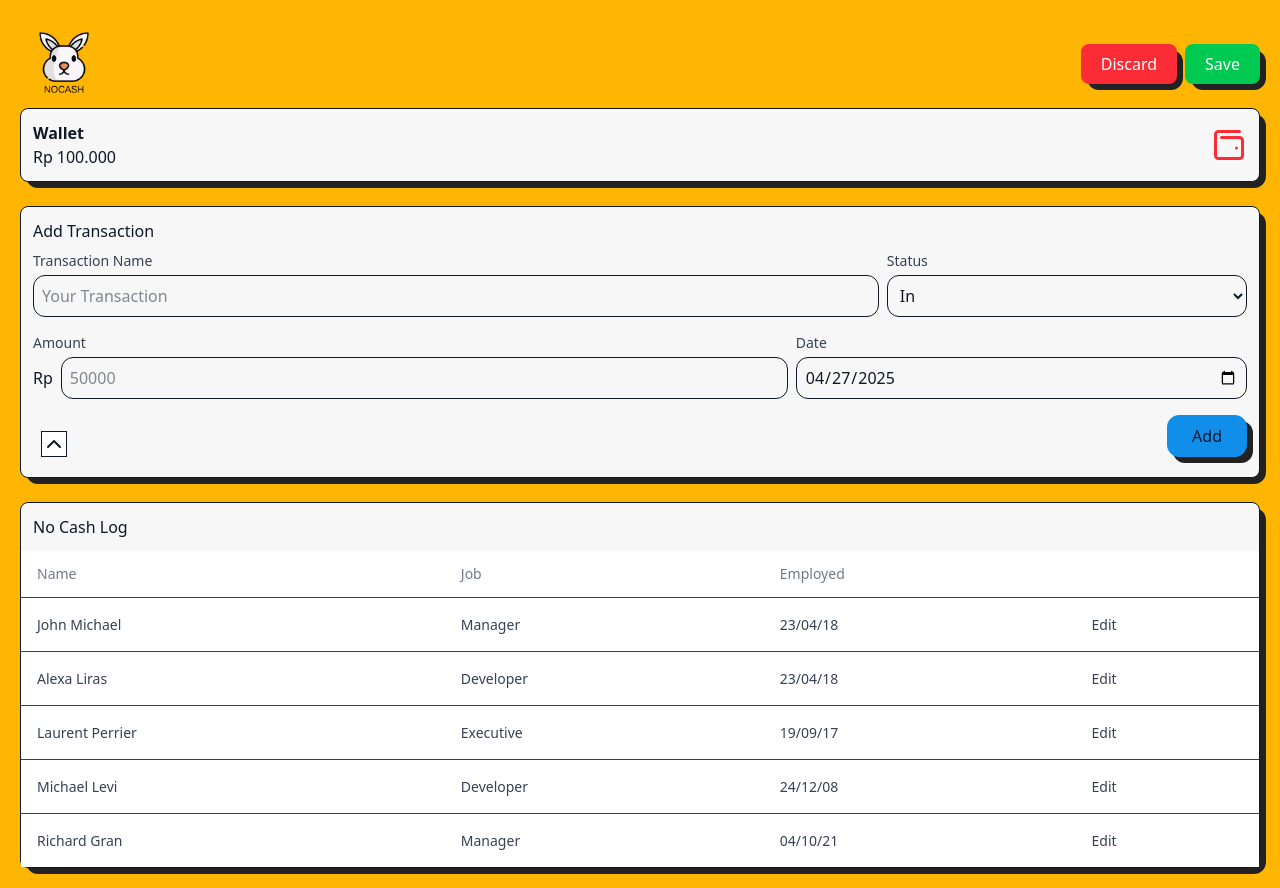
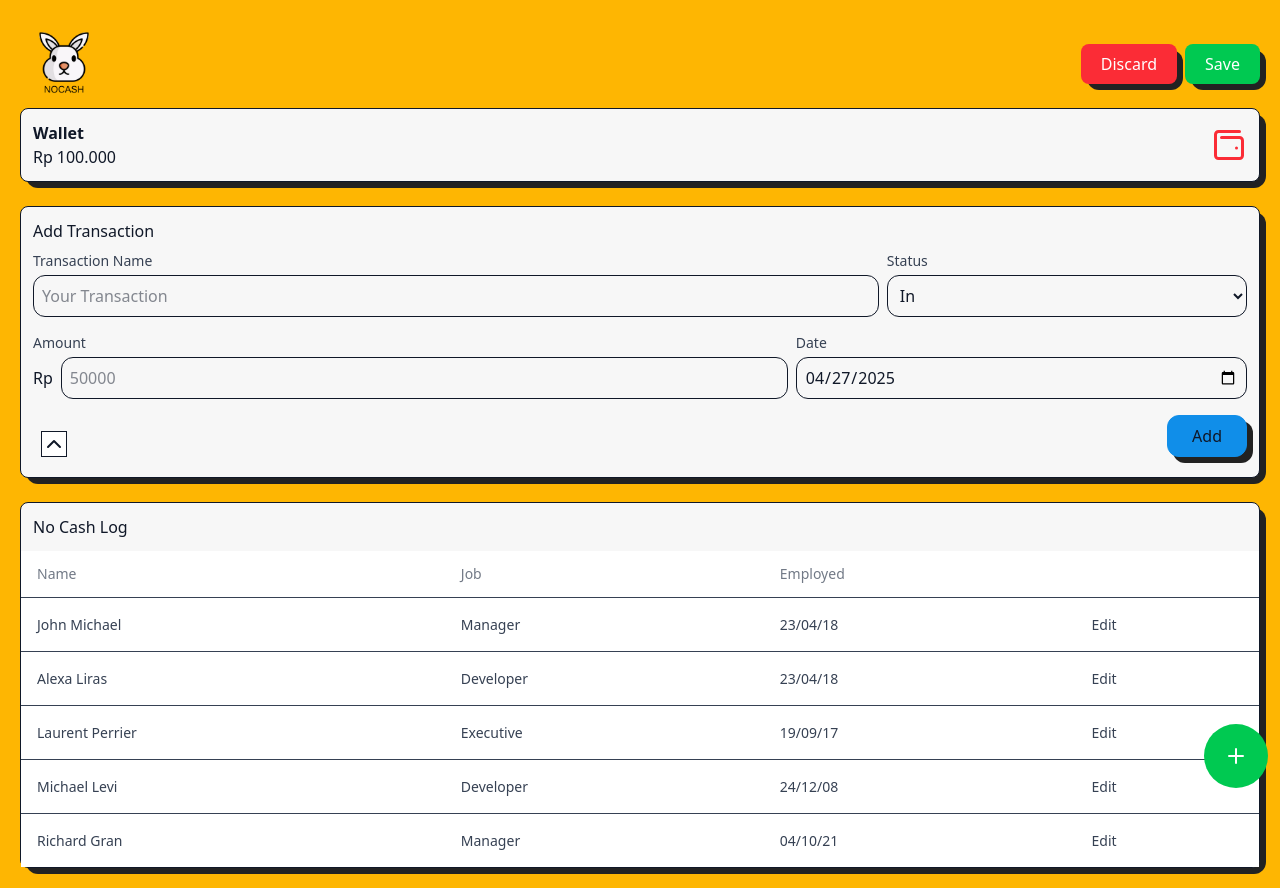
Before and after one commit to difhaels/nocash-react, a React (Vite) app: page /home in a window 1280 px wide. Built offline with nearby package versions, Linux system fonts and the light colour scheme.

Commit message:
plus v0.1

```diff
--- a/prettier.config.js
+++ b/prettier.config.js
@@ -1,3 +1,5 @@
-module.exports = {
-    plugins: [require('prettier-plugin-tailwindcss')],
-  };
+import tailwindPlugin from 'prettier-plugin-tailwindcss';
+
+export default {
+  plugins: [tailwindPlugin],
+};
--- /dev/null
+++ b/src/components/AddButton.jsx
@@ -0,0 +1,10 @@
+import { Plus } from 'lucide-react'
+import React from 'react'
+
+export default function AddButton() {
+  return (
+    <div className='text-white bg-green-500 w-16 flex justify-center items-center h-16 rounded-full cursor-pointer hover:bg-green-400'>
+        <Plus />
+    </div>
+  )
+}
--- a/src/pages/Home.jsx
+++ b/src/pages/Home.jsx
@@ -5,16 +5,20 @@ import ShadowPage from "../components/ShadowPage";
 import AddTransaction from "../components/AddTransaction";
 import Wallet from "../components/Wallet";
 import NoCashLog from "../components/NoCashLog";
+import AddButton from "../components/AddButton";
 
 export default function Home() {
   return (
-    <div className="p-5">
+    <div className="p-5 relative">
       <Header />
       <ShadowPage child={<Wallet/>}/>
       <br />
       <ShadowPage child={<AddTransaction />} />
       <br />
       <ShadowPage child={<NoCashLog />} />
+      <div className="fixed z-[5] bottom-3 right-3">
+        <AddButton />
+      </div>
     </div>
   );
 }
```
